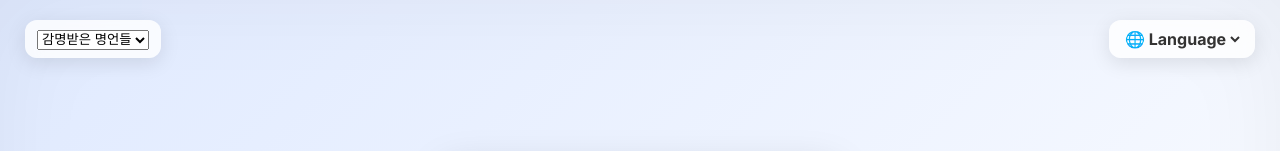
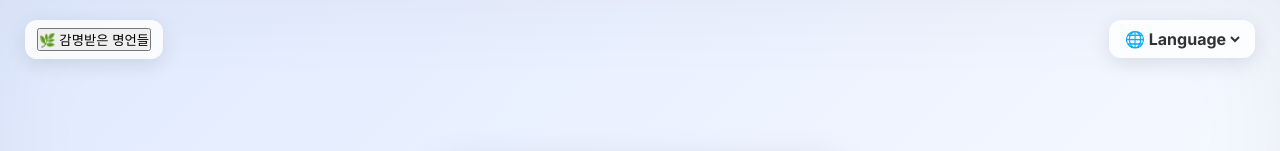
Before and after one commit to PCS0206/myinfo, a plain HTML site: page index.html in a window 1280 px wide. Shown: the top 151 px of the page. Drawn offline with Linux system fonts and the light colour scheme.

Commit message:
Update index.html

```diff
--- a/index.html
+++ b/index.html
@@ -18,9 +18,9 @@
 </div>
 
 <div class="quote">
-  <select id="quote">
-    <option value="/quote-repository">감명받은 명언들</option>
-  </select>
+  <button class="quote-btn" onclick="window.location.href='/quote-repository'">
+    🌿 감명받은 명언들
+  </button>
 </div>
 
   <!-- Hero Section -->
```
